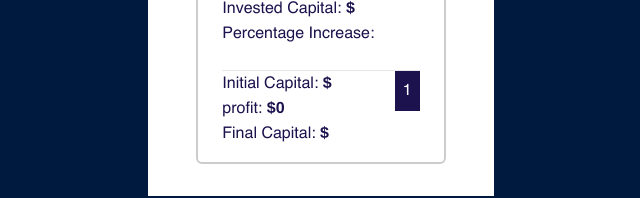
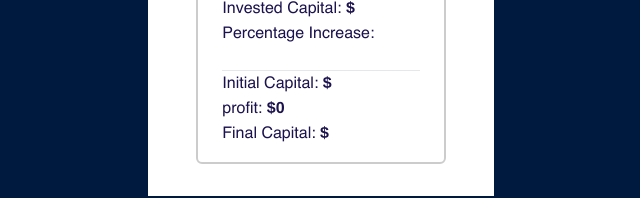
Before and after one commit to Niscolinx/financial-calculator, a React (Create React App) app: page / in a window 1280 px wide. Shown: the part 461-659 px from the top of the page, without its empty margins (319-959 px from the left). Built offline with nearby package versions, Linux system fonts and the light colour scheme.

Commit message:
working on inputs

```diff
--- a/src/components/Form.jsx
+++ b/src/components/Form.jsx
@@ -113,10 +113,8 @@ const Form = () => {
                     </p>
 
                     <div className='mt-6'>
-                        <div className='border-t relative'>
-                            <span className='absolute right-0 bg-[#1c124d] text-white p-2'>
-                                1
-                            </span>
+                        <div className='border-t'>
+
                             <p>
                                 Initial Capital:{' '}
                                 <span className='font-bold'>${capital}</span>
```
